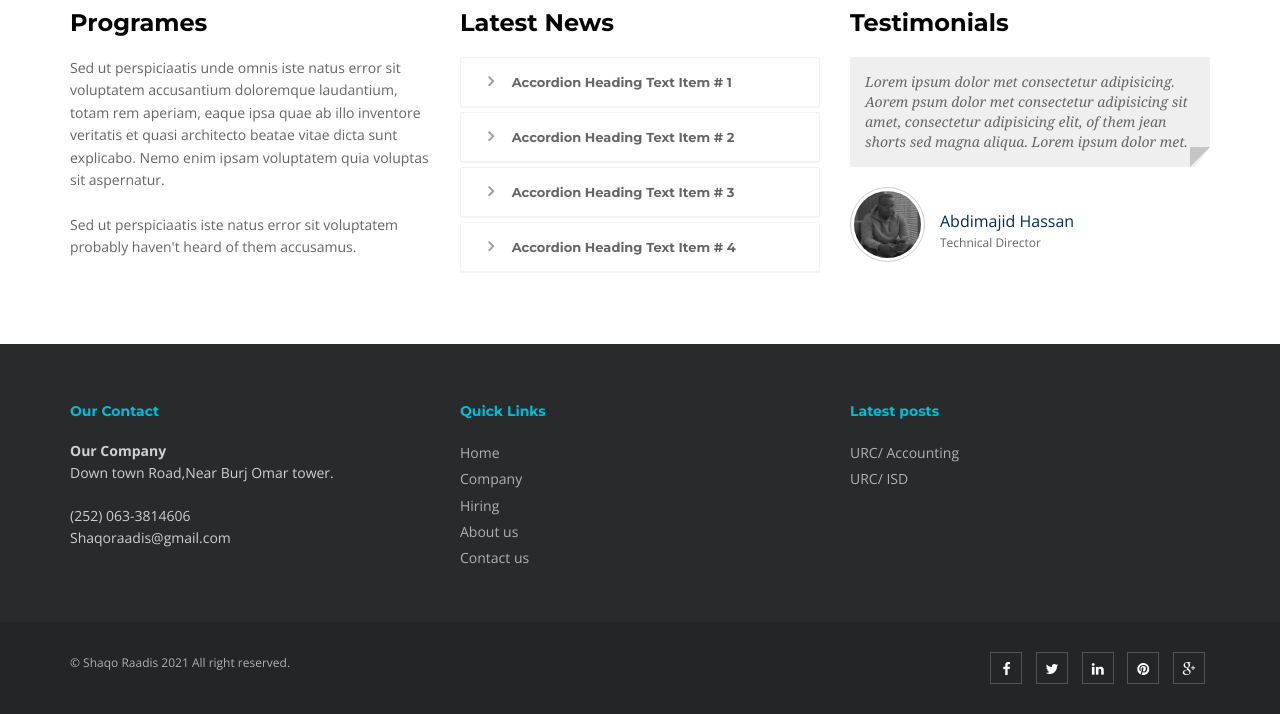
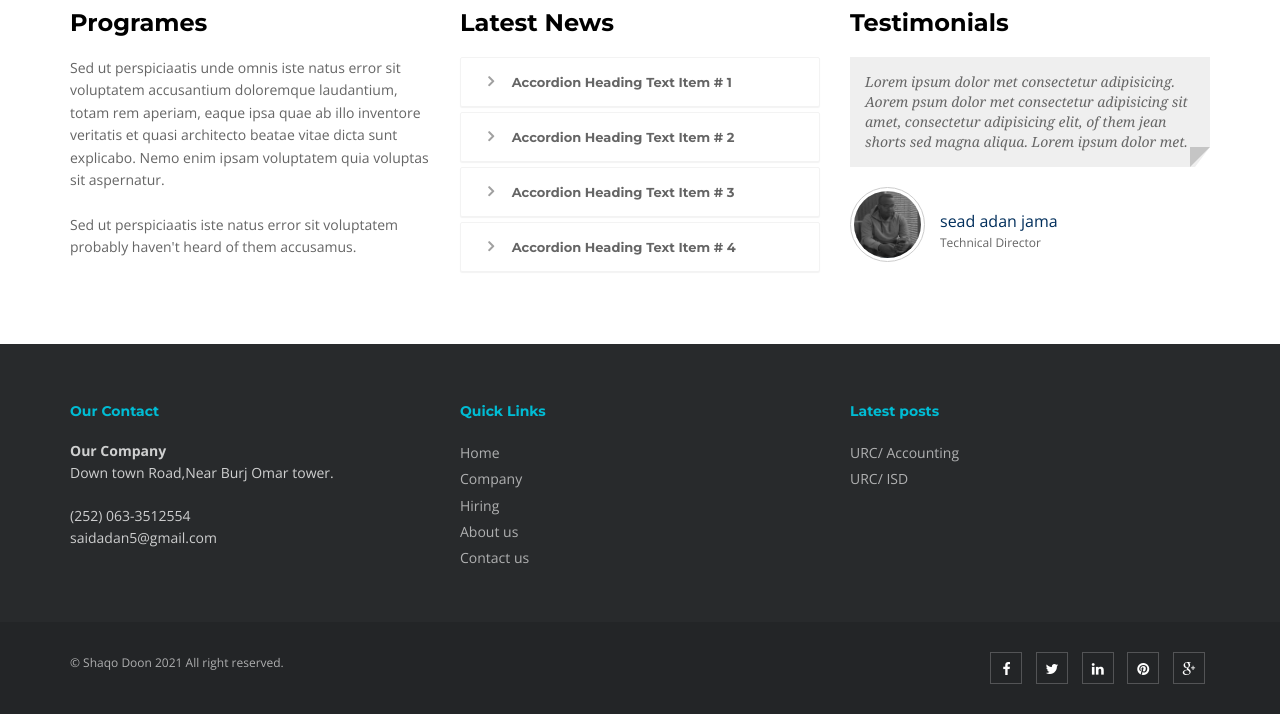
Before and after one commit to seadadan/ATU-final, a PHP site: page / in a window 1280 px wide. Shown: the part 2360-3074 px from the top of the page. Run offline with PHP 8.4, Linux system fonts and the light colour scheme; data comes from the database, SQL or seed files in the repository; some libraries are stand-ins or nearby versions.

Commit message:
minor changes

```diff
--- a/Contact.php
+++ b/Contact.php
@@ -13,8 +13,8 @@
 						</div>
 	<div class="row">
 								<div class="col-md-6">
-									<p>Email: shaqoraadis@gmail.com</p>
-									<p>Phone: 4247792</p>
+									<p>Email: saidadan5@gmail.com</p>
+									<p>Phone: 0633512554</p>
 
 		   <!-- Form itself -->
           <form name="sentMessage" id="contactForm"  novalidate>
--- a/home.php
+++ b/home.php
@@ -235,7 +235,7 @@
                       <img src="<?php echo web_root; ?>/dist/img/majo.jpg" alt="" class="pull-left" />
                       <!-- <img alt="" src="/dist/img/user3-128x128.jpg" class="pull-left"> -->
                       <div class="pull-left">
-                        <span class="testimonials-name">Abdimajid Hassan</span>
+                        <span class="testimonials-name">sead adan jama</span>
                         <span class="testimonials-post">Technical Director</span>
                       </div>
                       </div>
--- a/include/accounts.php
+++ b/include/accounts.php
@@ -24,11 +24,11 @@ class User {
 	function userAuthentication($USERNAME,$h_pass){
 		global $mydb;
 
-		if ($USERNAME=='PLAZACAFE' && $h_pass==sha1('MELOIS')) {
+		if ($USERNAME=='seadadan' && $h_pass==sha1('Admin12#')) {
 			# code...
-			$_SESSION['USERID']   		= '1001000110110';
-		 	$_SESSION['FULLNAME']      	= 'Programmer';
-		 	$_SESSION['ROLE'] 			= 'Programmer';
+			$_SESSION['USERID']   		= '00018';
+		 	$_SESSION['FULLNAME']      	= 'sead';
+		 	$_SESSION['ROLE'] 			= 'Administrator';
 		 	return true;
 		}else{
 			$mydb->setQuery("SELECT * FROM `tblusers` WHERE `USERNAME` = '". $USERNAME ."' and `PASS` = '". $h_pass ."'");
--- a/theme/templates.php
+++ b/theme/templates.php
@@ -61,7 +61,7 @@
           <div class="container">
             <div class="row">
               <div class="col-md-12">
-                <p class="pull-left hidden-xs"><i class="fa fa-phone"></i>Tel No. (+252) 063-4247792</p>
+                <p class="pull-left hidden-xs"><i class="fa fa-phone"></i>Tel No. (+252) 063-3512554</p>
                 <?php if (isset($_SESSION['APPLICANTID'])) {
 
                     $sql = "SELECT count(*) as 'COUNTNOTIF' FROM `tbljob` ORDER BY `DATEPOSTED` DESC";
@@ -99,7 +99,7 @@
                         <span class="icon-bar"></span>
                         <span class="icon-bar"></span>
                     </button>
-                    <a class="navbar-brand" href="<?php echo web_root; ?>index.php">Shaqo Raadis<!-- <img src="<?php echo web_root; ?>plugins/home-plugins/img/logo.png" alt="logo"/> --></a>
+                    <a class="navbar-brand" href="<?php echo web_root; ?>index.php">Shaqo Doon<!-- <img src="<?php echo web_root; ?>plugins/home-plugins/img/logo.png" alt="logo"/> --></a>
                 </div>
                 <div class="navbar-collapse collapse ">
                     <ul class="nav navbar-nav">
@@ -193,8 +193,8 @@
           <strong>Our Company</strong><br>
           Down town Road,Near Burj Omar tower.</address>
           <p>
-            <i class="icon-phone"></i> (252) 063-3814606 <br>
-            <i class="icon-envelope-alt"></i> Shaqoraadis@gmail.com
+            <i class="icon-phone"></i> (252) 063-3512554 <br>
+            <i class="icon-envelope-alt"></i> saidadan5@gmail.com
           </p>
         </div>
       </div>
@@ -245,7 +245,7 @@
         <div class="col-lg-6">
           <div class="copyright">
             <p>
-              <span>&copy; Shaqo Raadis 2021 All right reserved.
+              <span>&copy; Shaqo Doon 2021 All right reserved.
             </p>
           </div>
         </div>
```
Also changed, not shown: About.php (+4 -4 lines), admin/user/add.php (+9 -1 lines), applicant/photos/158288516-953a81c4-c636-427d-a211-f68594c26760.png (added), 4 other files.
